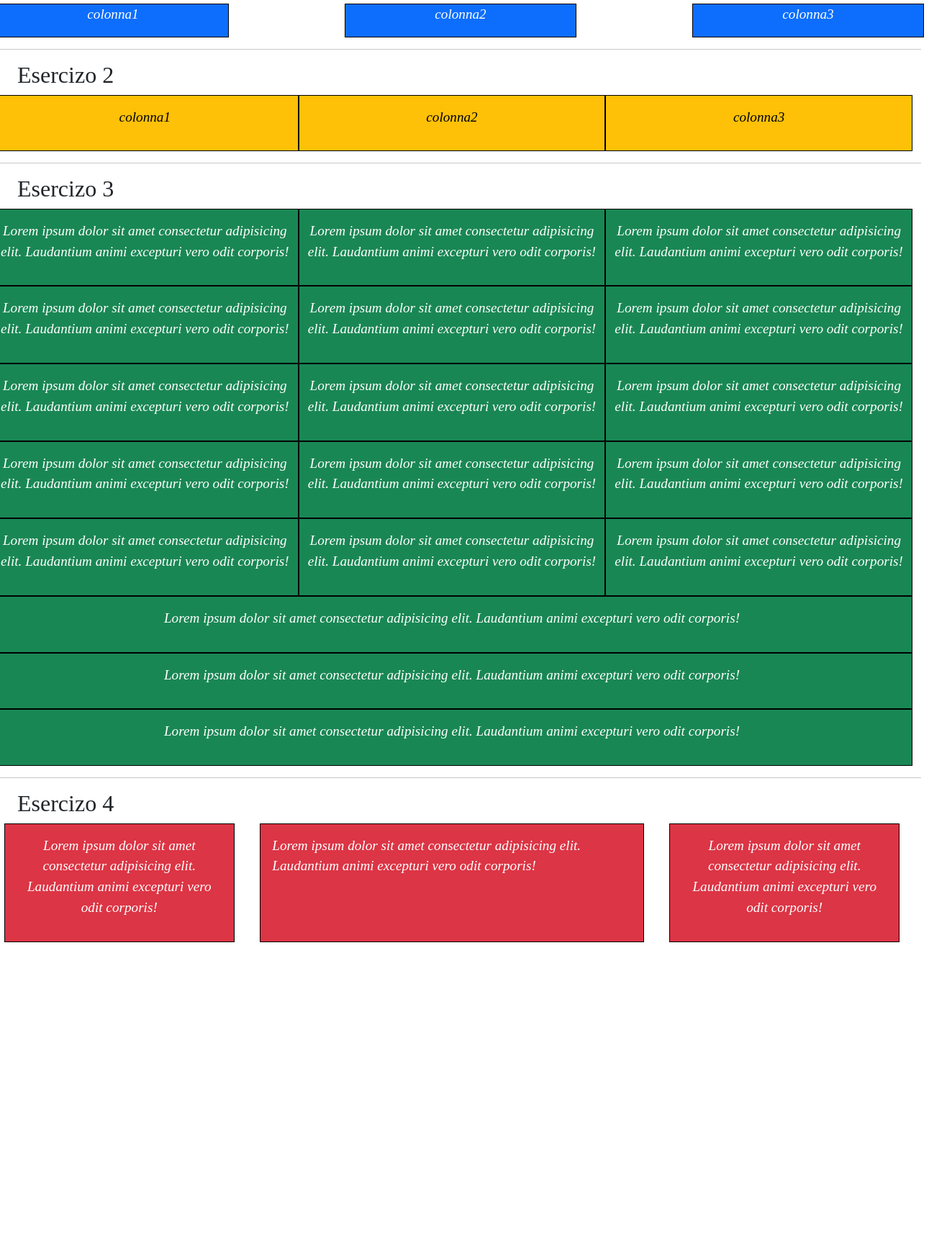
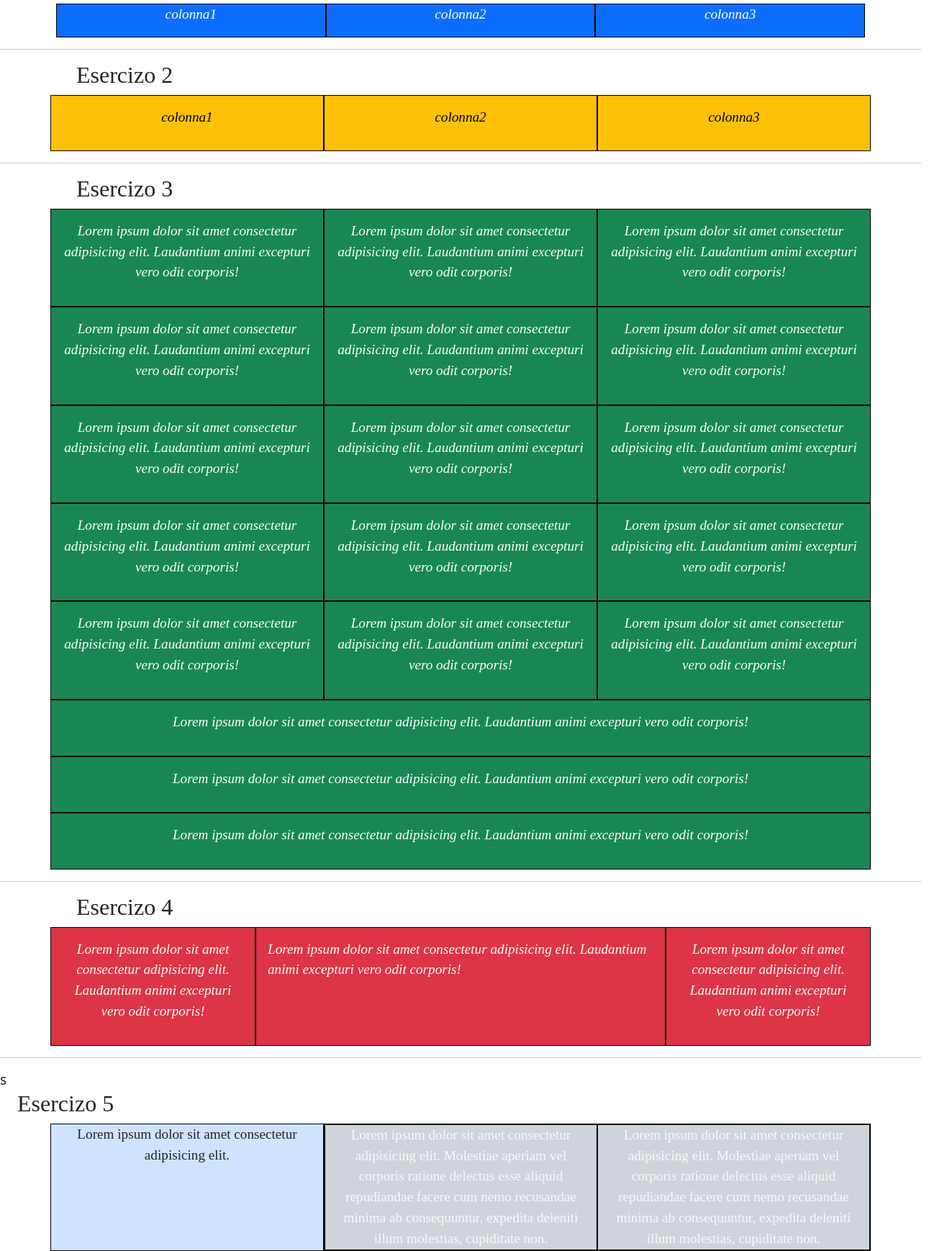
Before and after one commit to Petrov-Teo/U2W2D1, a plain HTML site: page Index.HTML in a window 1280 px wide. Shown: the part 122-1860 px from the top of the page at 72% size, 1316 px wide, since content can reach past the window. Before the commit the page ends 1431 px from the top, so only its background shows below. Drawn offline with nearby package versions, Linux system fonts and the light colour scheme; a web font is replaced by a local one.

Commit message:
da completare esercizio 5

```diff
--- a/Index.HTML
+++ b/Index.HTML
@@ -19,24 +19,24 @@
 
     <h1 class="text-center">Pratica Con Grid Sitem</h1>
     <hr>
-    <div>
+    <div class="container">
         <h2 class="text-start ms-4">Esercizo 1</h2>
-        <div class="d-flex ps-2 justify-content-between row gap-1 px-2">
-            <div class="col-12 col-md-3 text-bg-primary border border-black text-center">
+        <div class=" row ps-2 px-2">
+            <div class="col-12 col-md-4 text-bg-primary border border-black text-center">
                 <p>colonna1</p>
             </div>
-            <div class="col-12 col-md-3 text-bg-primary border border-black text-center">
+            <div class="col-12 col-md-4 text-bg-primary border border-black text-center">
                 <p>colonna2</p>
             </div>
-            <div class="col-12 col-md-3 text-bg-primary border border-black text-center">
+            <div class="col-12 col-md-4 text-bg-primary border border-black text-center">
                 <p>colonna3</p>
             </div>
         </div>
     </div>
     <hr>
-    <div class="d-flex row ">
+    <div class="container">
         <h2 class="text-start ms-4">Esercizo 2</h2>
-        <div class="d-flex justify-content-around row ">
+        <div class="row">
             <div class="col-12 col-lg-4 text-bg-warning border border-black text-center py-3">
                 <p>colonna1</p>
             </div>
@@ -49,22 +49,24 @@
         </div>
     </div>
     <hr>
-    <div class="d-flex row ">
+    <div class="container">
         <h2 class="text-start ms-4">Esercizo 3</h2>
-        <div class="d-flex justify-content-around row ">
+        <div class="row ">
             <!-- BREAKPOIN XS 0PX -->
-            <div class="col-3 col-md-4 col-lg-4 text-bg-success border border-black text-center py-3">
+            <div class="col-4  text-bg-success border border-black text-center py-3">
                 <p>Lorem ipsum dolor sit amet consectetur adipisicing elit. Laudantium animi excepturi vero odit
                     corporis!</p>
             </div>
-            <div class="col-3 col-md-4 col-lg-4 text-bg-success border border-black text-center py-3">
+            <div class="col-4  text-bg-success border border-black text-center py-3">
                 <p>Lorem ipsum dolor sit amet consectetur adipisicing elit. Laudantium animi excepturi vero odit
                     corporis!</p>
             </div>
-            <div class="col-3 col-md-4 col-lg-4 text-bg-success border border-black text-center py-3">
+            <div class="col-4  text-bg-success border border-black text-center py-3">
                 <p>Lorem ipsum dolor sit amet consectetur adipisicing elit. Laudantium animi excepturi vero odit
                     corporis!</p>
             </div>
+        </div>
+        <div class="row">
             <!-- BREAKPOIN MD 576PX -->
             <div class="col-12 col-sm-4 col-md-4 col-lg-4 text-bg-success border border-black text-center py-3">
                 <p>Lorem ipsum dolor sit amet consectetur adipisicing elit. Laudantium animi excepturi vero odit
@@ -79,6 +81,8 @@
                     corporis!</p>
                 <!-- BREAKPOIN MD 768PX -->
             </div>
+        </div>
+        <div class="row">
             <div class="col-12 col-md-4 col-lg-4 text-bg-success border border-black text-center py-3">
                 <p>Lorem ipsum dolor sit amet consectetur adipisicing elit. Laudantium animi excepturi vero odit
                     corporis!</p>
@@ -91,6 +95,8 @@
                 <p>Lorem ipsum dolor sit amet consectetur adipisicing elit. Laudantium animi excepturi vero odit
                     corporis!</p>
             </div>
+        </div>
+        <div class="row">
             <!-- BREAKPOIN LG 992PX -->
             <div class="col-12 col-lg-4 col-xl-4 text-bg-success border border-black text-center py-3">
                 <p>Lorem ipsum dolor sit amet consectetur adipisicing elit. Laudantium animi excepturi vero odit
@@ -104,6 +110,8 @@
                 <p>Lorem ipsum dolor sit amet consectetur adipisicing elit. Laudantium animi excepturi vero odit
                     corporis!</p>
             </div>
+        </div>
+        <div class="row">
             <!-- BREAKPOIN XL1200PX -->
             <div class="col-12 col-xl-4 col-xxl-4 text-bg-success border border-black text-center py-3">
                 <p>Lorem ipsum dolor sit amet consectetur adipisicing elit. Laudantium animi excepturi vero odit
@@ -117,6 +125,8 @@
                 <p>Lorem ipsum dolor sit amet consectetur adipisicing elit. Laudantium animi excepturi vero odit
                     corporis!</p>
             </div>
+        </div>
+        <div class="row">
             <!-- BREAKPOIN XXL 1400PX -->
             <div class="col-12 col-xxl-4 text-bg-success border border-black text-center py-3">
                 <p>Lorem ipsum dolor sit amet consectetur adipisicing elit. Laudantium animi excepturi vero odit
@@ -133,15 +143,15 @@
         </div>
     </div>
     <hr>
-    <div class="d-flex row">
+    <div class="container">
         <h2 class="text-start ms-4">Esercizo 4</h2>
-        <div class="d-flex justify-content-around row">
+        <div class="row">
             <!-- DUE COLONNE UGUALI E UNA DIVERSA  -->
             <div class="col-3 text-bg-danger border border-black text-center p-3">
                 <p>Lorem ipsum dolor sit amet consectetur adipisicing elit. Laudantium animi excepturi vero odit
                     corporis!</p>
             </div>
-            <div class="col-5 text-bg-danger border border-black p-3">
+            <div class="col-6 text-bg-danger border border-black p-3">
                 <p>Lorem ipsum dolor sit amet consectetur adipisicing elit. Laudantium animi excepturi vero odit
                     corporis!</p>
             </div>
@@ -149,9 +159,37 @@
                 <p>Lorem ipsum dolor sit amet consectetur adipisicing elit. Laudantium animi excepturi vero odit
                     corporis!</p>
             </div>
-            <script src="https://cdn.jsdelivr.net/npm/bootstrap@5.3.3/dist/js/bootstrap.bundle.min.js"
-                integrity="sha384-YvpcrYf0tY3lHB60NNkmXc5s9fDVZLESaAA55NDzOxhy9GkcIdslK1eN7N6jIeHz"
-                crossorigin="anonymous"></script>
+        </div>
+    </div>
+    <hr>s
+    <h2 class="text-start ms-4">Esercizo 5</h2>
+    <div class="container">
+        <div class="row text-center">
+            <!-- DUE COLONNE UGUALI E UNA DIVERSA  -->
+            <div class="col-4 bg-primary-subtle border border-black text-center ">
+                <div>Lorem ipsum dolor sit amet consectetur
+                    adipisicing elit.
+                </div>
+            </div>
+            <div class="col-8 bg-primary-subtle border border-black text-center">
+                <div class="row">
+                    <div class="col-6 border border-black bg-dark-subtle text-light ">Lorem ipsum dolor sit amet
+                        consectetur
+                        adipisicing elit.
+                        Molestiae aperiam vel corporis ratione delectus esse aliquid repudiandae facere cum nemo
+                        recusandae minima ab consequuntur, expedita deleniti illum molestias, cupiditate non.</div>
+                    <div class="col-6 border border-black bg-dark-subtle text-light">Lorem ipsum dolor sit amet
+                        consectetur
+                        adipisicing elit.
+                        Molestiae aperiam vel corporis ratione delectus esse aliquid repudiandae facere cum nemo
+                        recusandae minima ab consequuntur, expedita deleniti illum molestias, cupiditate non.</div>
+                </div>
+            </div>
+        </div>
+    </div>
+    <script src="https://cdn.jsdelivr.net/npm/bootstrap@5.3.3/dist/js/bootstrap.bundle.min.js"
+        integrity="sha384-YvpcrYf0tY3lHB60NNkmXc5s9fDVZLESaAA55NDzOxhy9GkcIdslK1eN7N6jIeHz"
+        crossorigin="anonymous"></script>
 </body>
 
 </html>
```
